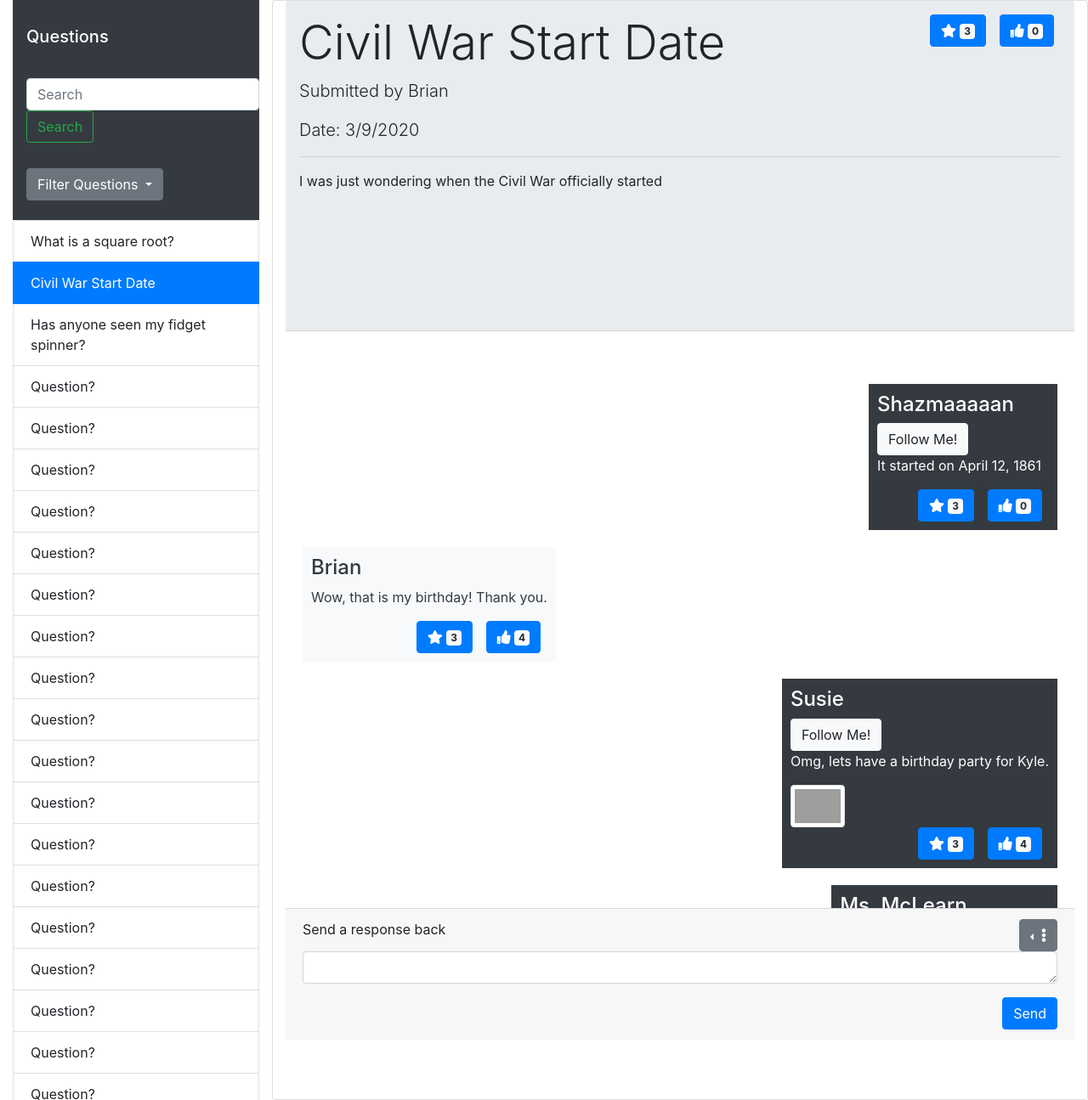
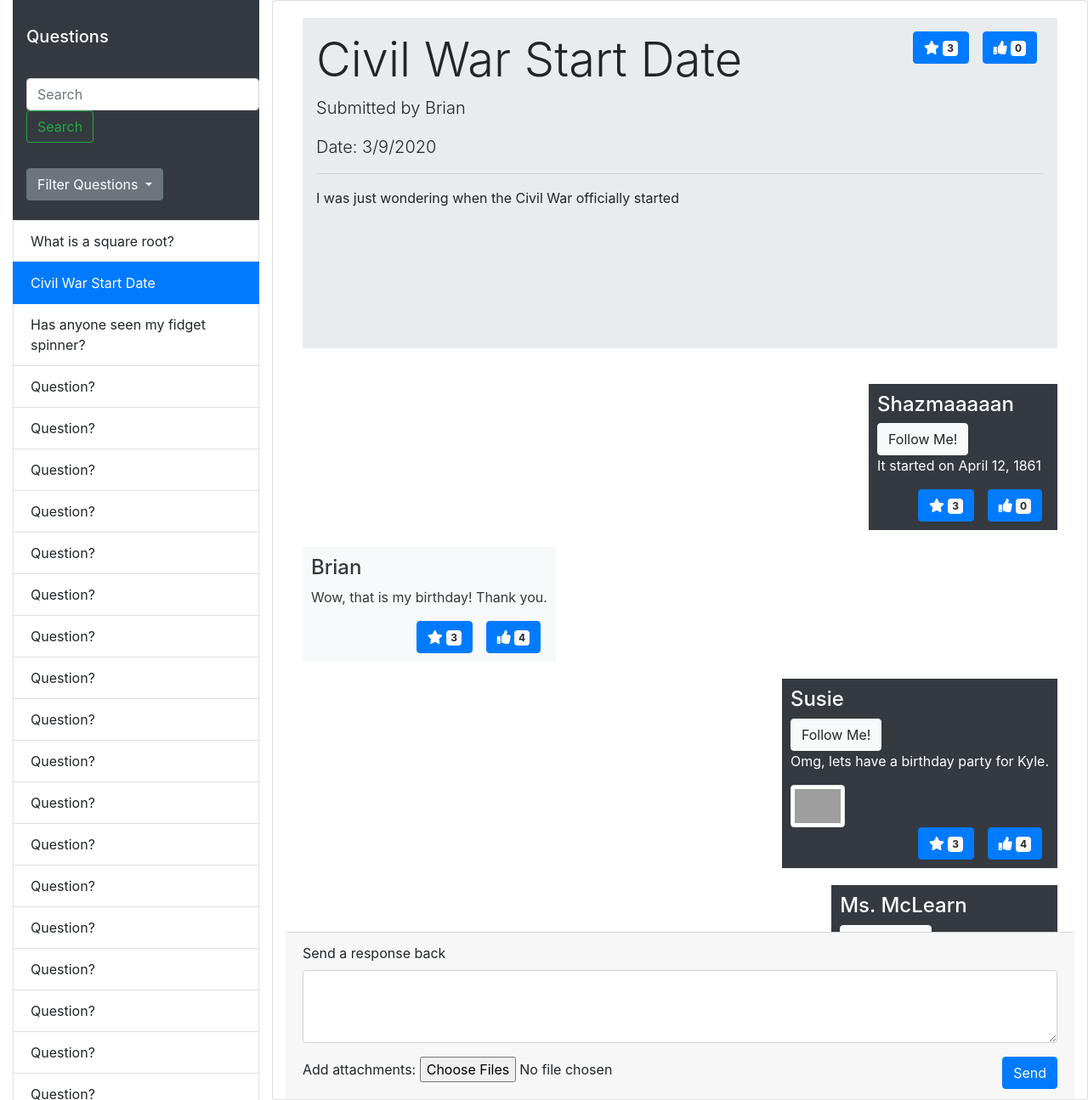
Before and after one commit to Orrbit/cse312-project, a Python web app: template biazza/templates/questions.html in a window 1280 px wide. Shown: the whole page at 85% size. Run offline with Jinja, Linux system fonts and the light colour scheme; the template is opened without the code that fills it, so the values that code supplies are empty; some libraries are stand-ins or nearby versions; grey boxes are pictures that could not be loaded.

Commit message:
Refactored comment submission and file uploading

```diff
--- a/biazza/static/questions.css
+++ b/biazza/static/questions.css
@@ -46,12 +46,12 @@ body{
 }
 
 .selected-question{
-    height: 100vh;
+    max-height: 100vh;
 }
 
 #question-thread{
-    height: 40vh;
-    max-height: 50vh;
+    /* height: 40vh; */
+    /* max-height: 100vh; */
     overflow:scroll;
     -webkit-overflow-scrolling: touch;
     max-width: 100%;
@@ -61,3 +61,8 @@ body{
 #add-comment{
     max-height: 20vh;
 }
+
+
+.card-footer{
+    height: fit-content;
+}
--- a/biazza/static/questions.js
+++ b/biazza/static/questions.js
@@ -44,10 +44,26 @@ socket.on('question_comment', (data) => {
 
 $(document).ready(function () {
     $("#add-comment").submit(function () {
-        const comment = $('#comment-string').html();
-        var data = { 'comment': comment };
+        var form = $('#add-comment')[0];
+        var userInput = new FormData(form);
 
-        socket.emit('question_comment', data);
+        $.ajax({
+            type: "POST",
+            url: "/home/questions/comments",
+            processData: false,
+            contentType: false,
+            cache: false,
+            success: function(data){
+                console.log("success");
+                // Clear the form
+            },
+            error: function(err){
+                console.log("error with post");
+                // Provide some indication that there was an error
+            }
+        });
+
+
         return false;
     });
 
--- a/biazza/templates/questions.html
+++ b/biazza/templates/questions.html
@@ -1,5 +1,6 @@
 <!DOCTYPE html>
 <html lang="en">
+
 <head>
 
     <!-- Required meta tags -->
@@ -17,8 +18,10 @@
 
 
 </head>
+
 <body>
-    <div class="modal fade" id="fileUploadModal" tabindex="-1" role="dialog" aria-labelledby="fileUploadModalLabel" aria-hidden="true">
+    <div class="modal fade" id="fileUploadModal" tabindex="-1" role="dialog" aria-labelledby="fileUploadModalLabel"
+        aria-hidden="true">
         <div class="modal-dialog" role="document">
             <div class="modal-content">
                 <div class="modal-header">
@@ -53,7 +56,8 @@
                         <button class="btn btn-outline-success my-2 my-sm-0" type="submit">Search</button>
                     </form>
                     <div class="dropdown">
-                        <button class="btn btn-secondary dropdown-toggle" type="button" id="dropdownMenuButton" data-toggle="dropdown" aria-haspopup="true" aria-expanded="false">
+                        <button class="btn btn-secondary dropdown-toggle" type="button" id="dropdownMenuButton"
+                            data-toggle="dropdown" aria-haspopup="true" aria-expanded="false">
                             Filter Questions
                         </button>
                         <div class="dropdown-menu" aria-labelledby="dropdownMenuButton">
@@ -64,9 +68,12 @@
                     </div>
                 </nav>
                 <div class="question-list list-group " role="tablist">
-                    <a class="list-group-item list-group-item-action" data-toggle="list" role="tab">What is a square root?</a>
-                    <a class="list-group-item list-group-item-action active" data-toggle="list" role="tab">Civil War Start Date</a>
-                    <a class="list-group-item list-group-item-action" data-toggle="list" role="tab">Has anyone seen my fidget spinner?</a>
+                    <a class="list-group-item list-group-item-action" data-toggle="list" role="tab">What is a square
+                        root?</a>
+                    <a class="list-group-item list-group-item-action active" data-toggle="list" role="tab">Civil War
+                        Start Date</a>
+                    <a class="list-group-item list-group-item-action" data-toggle="list" role="tab">Has anyone seen my
+                        fidget spinner?</a>
                     <a class="list-group-item list-group-item-action" data-toggle="list" role="tab">Question?</a>
                     <a class="list-group-item list-group-item-action" data-toggle="list" role="tab">Question?</a>
                     <a class="list-group-item list-group-item-action" data-toggle="list" role="tab">Question?</a>
@@ -89,12 +96,15 @@
             </aside>
 
 
-            <section class='col-9 card selected-question'>
-                <div class="jumbotron jumbotron-fluid card-header p-3" id='question'> <!-- I am guessing every question is going to have it's own unique ID -->
+            <section class='col-9 card h-100 selected-question'>
+
+                <div id='question-thread' class="card-body container scroll-view">
+                    <div class="jumbotron jumbotron-fluid  p-3" id='question'>
+                        <!-- I am guessing every question is going to have it's own unique ID -->
                         <div class='comment-footer'>
                             <button class="btn btn-primary float-right mx-2 updateCount">
                                 <i class="fa fa-thumbs-up"></i>
-                            <span id = "likes" class="badge badge-light">0</span>
+                                <span id="likes" class="badge badge-light">0</span>
                             </button>
                             <button class="btn btn-primary float-right mx-2">
                                 <i class="fa fa-star"></i>
@@ -109,14 +119,15 @@
                             I was just wondering when the Civil War officially started
                         </p>
                     </div>
-                <div id='question-thread' class="card-body">
-                    <div class='other-comment bg-dark text-white' id = "message1"> <!-- I am guessing every message is going to have its own unique ID -->
+                    <div class='other-comment bg-dark text-white' id="message1">
+                        <!-- I am guessing every message is going to have its own unique ID -->
                         <h4>Shazmaaaaan</h4><button type="button" class="btn btn-light">Follow Me!</button>
                         <p class='comment-content'>
                             It started on April 12, 1861
                         </p>
                         <div class='comment-footer'>
-                            <button class='btn btn-primary float-right mx-2 updateCount'> <!-- added updateCount as a class and count as a class -->
+                            <button class='btn btn-primary float-right mx-2 updateCount'>
+                                <!-- added updateCount as a class and count as a class -->
                                 <i class='fa fa-thumbs-up'></i>
                                 <span class='badge badge-light'>0</span>
                             </button>
@@ -147,7 +158,8 @@
                         <p class='comment-content'>
                             Omg, lets have a birthday party for Kyle.
                         </p>
-                        <img src="https://ih0.redbubble.net/image.315734074.6116/flat,750x,075,f-pad,750x1000,f8f8f8.u1.jpg" class="mr-3 img-thumbnail" height="64" width="64">
+                        <img src="https://ih0.redbubble.net/image.315734074.6116/flat,750x,075,f-pad,750x1000,f8f8f8.u1.jpg"
+                            class="mr-3 img-thumbnail" height="64" width="64">
                         <div class='comment-footer'>
                             <button class="btn btn-primary float-right mx-2">
                                 <i class="fa fa-thumbs-up"></i>
@@ -176,22 +188,29 @@
                         </div>
                     </div>
                 </div>
-                <form action="" id="add-comment" class="card-footer">
-                    <div class="btn-group dropleft float-right">
+
+                <div class="card-footer">
+                    <form action="/home/questions/comments" method="POST" id="add-comment" enctype="multipart/form-data">
+                        <!-- <div class="btn-group dropleft float-right">
                         <button type="button" class="btn btn-secondary dropdown-toggle" data-toggle="dropdown" aria-haspopup="true" aria-expanded="false">
                             <i class="fas fa-ellipsis-v"></i>
                         </button>
                         <div class="dropdown-menu">
                             <a class="dropdown-item" href="#" data-toggle="modal" data-target="#fileUploadModal"><i class="fas fa-upload"></i>Upload a file</a>
                         </div>
-                    </div>
+                    </div> -->
                         <div class="form-group">
                             <label for="comment-string">Send a response back</label>
-                        <div contenteditable="true" class="form-control" id="comment-string" name="comment-string" height></div>
-                        <!-- <textarea class="form-control" id="comment-string" rows="3" name="comment-string"></textarea> -->
+                            <!-- <div contenteditable="true" class="form-control" id="comment-string" name="comment-string" height></div> -->
+                            <textarea class="form-control" id="comment-string" rows="3"
+                                name="comment-string"></textarea>
                         </div>
+                        <label for="attachments-input">Add attachments:</label>
+                        <input type="file" id="attachments-input" name="attachments-input" multiple>
                         <button type="submit" class="btn btn-primary float-right">Send</button>
                     </form>
+                </div>
+
             </section>
         </div>
     </div>
@@ -203,4 +222,5 @@
     <script src="/questions.js"></script>
     <!-- <script src="/socket_stuff.js"></script> -->
 </body>
+
 </html>
```
Also changed, not shown: biazza/views.py (+11 -0 lines), biazza/static/messages.css (line endings or trailing spaces). Lines whose indentation alone changed are shown as unchanged.
